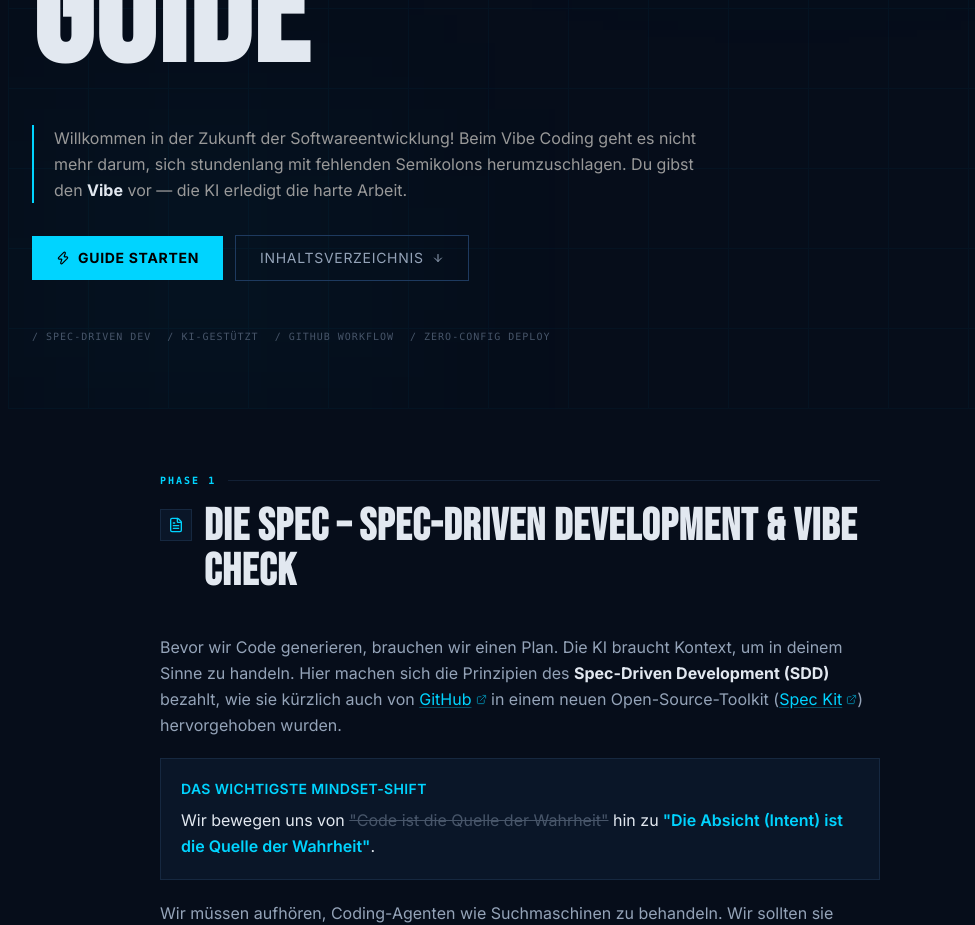
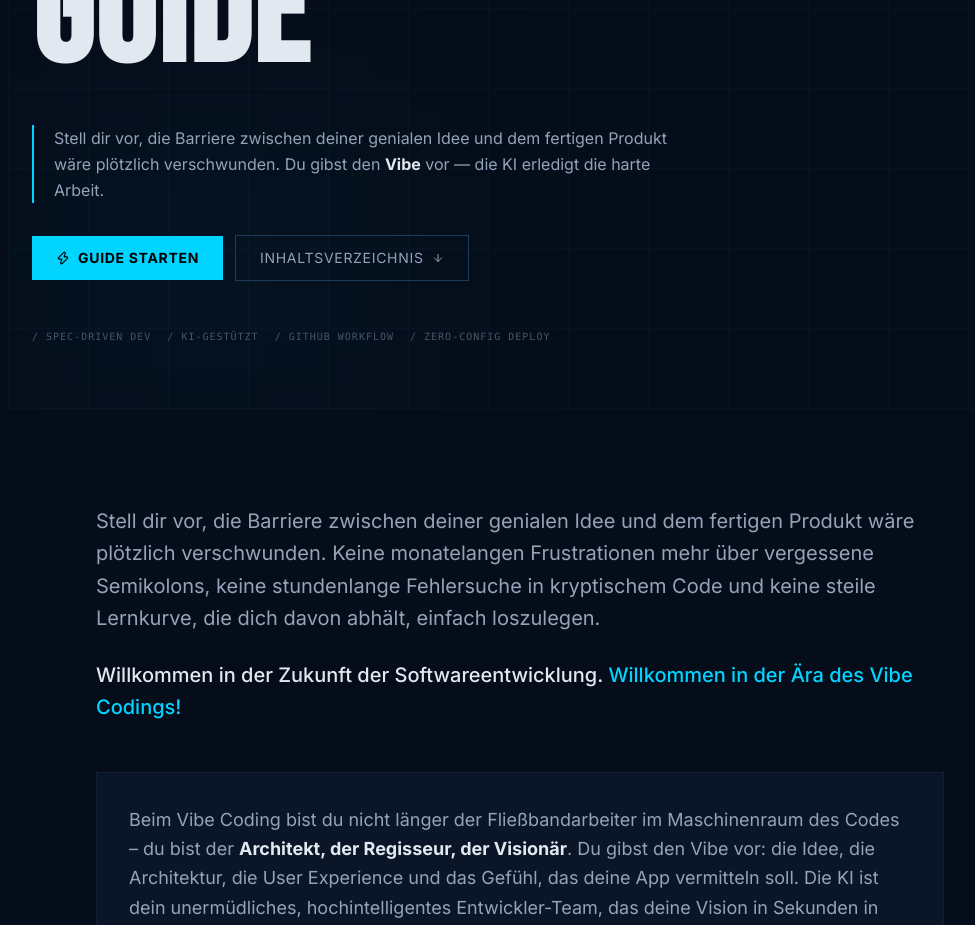
Before and after one commit to herbtobias/vibe-coding-starter-website, a React (Vite) app: page / in a window 1280 px wide. Shown: the part 800-1725 px from the top of the page, without its empty margins (248-1223 px from the left). Built offline with nearby package versions, Linux system fonts and the light colour scheme.

Commit message:
Add structured IntroSection below Hero

```diff
--- a/src/App.jsx
+++ b/src/App.jsx
@@ -4,6 +4,7 @@ import Sidebar from './components/Sidebar';
 import MobileMenu from './components/MobileMenu';
 import PrintButton from './components/PrintButton';
 import HeroSection from './components/HeroSection';
+import IntroSection from './components/IntroSection';
 import Phase1Section from './components/Phase1Section';
 import Phase1_1Section from './components/Phase1_1Section';
 import Phase2Section from './components/Phase2Section';
@@ -92,6 +93,7 @@ export default function App() {
 
         <main className="flex-1 min-w-0">
           <HeroSection />
+          <IntroSection />
 
           <div className="max-w-3xl mx-auto px-6 py-16">
             <Phase1Section />
--- a/src/components/HeroSection.jsx
+++ b/src/components/HeroSection.jsx
@@ -40,9 +40,8 @@ export default function HeroSection() {
         </h1>
 
         <div className="mt-10 max-w-2xl">
-          <p className="text-[#999] text-base leading-relaxed border-l-2 border-[#00d4ff] pl-5">
-            Willkommen in der Zukunft der Softwareentwicklung! Beim Vibe Coding geht es nicht mehr darum,
-            sich stundenlang mit fehlenden Semikolons herumzuschlagen.
+          <p className="text-[#94a3b8] text-base leading-relaxed border-l-2 border-[#00d4ff] pl-5">
+            Stell dir vor, die Barriere zwischen deiner genialen Idee und dem fertigen Produkt wäre plötzlich verschwunden.
             Du gibst den <strong className="text-[#e2e8f0]">Vibe</strong> vor — die KI erledigt die harte Arbeit.
           </p>
         </div>
--- /dev/null
+++ b/src/components/IntroSection.jsx
@@ -0,0 +1,90 @@
+export default function IntroSection() {
+  const opportunities = [
+    {
+      icon: '💡',
+      title: 'Gründe dein Startup an einem Wochenende',
+      text: 'Du hast eine Millionen-Dollar-Idee? Du brauchst kein Team mehr, um einen ersten Prototypen (MVP) zu bauen. Du baust ihn einfach selbst.',
+    },
+    {
+      icon: '🛠️',
+      title: 'Löse echte Alltagsprobleme',
+      text: 'Du bist Vermieter und hasst die jährliche Zettelwirtschaft bei der Nebenkostenabrechnung? Vibe-code dir an einem einzigen Nachmittag eine maßgeschneiderte Nebenkosten-App, die Rechnungen verwaltet und die Abrechnung für deine Mieter per Knopfdruck erstellt. Schluss mit dem ewigen Excel-Chaos!',
+    },
+    {
+      icon: '🎮',
+      title: 'Lass deiner Kreativität freien Lauf',
+      text: 'Eine Fitness-App nur für dich? Ein kleines Spiel? Ein Tool für deinen Verein? Deine Fantasie ist ab sofort das einzige Limit.',
+    },
+  ];
+
+  return (
+    <section id="intro-text" className="relative bg-[#060d1a] border-b border-[#122035]">
+      <div className="max-w-4xl mx-auto px-6 py-16 md:py-24">
+
+        <div className="mb-12">
+          <p className="text-[#94a3b8] text-lg md:text-xl leading-relaxed mb-6">
+            Stell dir vor, die Barriere zwischen deiner genialen Idee und dem fertigen Produkt wäre plötzlich
+            verschwunden. Keine monatelangen Frustrationen mehr über vergessene Semikolons, keine stundenlange
+            Fehlersuche in kryptischem Code und keine steile Lernkurve, die dich davon abhält, einfach loszulegen.
+          </p>
+          <p className="text-[#e2e8f0] text-lg md:text-xl leading-relaxed font-medium">
+            Willkommen in der Zukunft der Softwareentwicklung.{' '}
+            <span className="text-[#00d4ff]">Willkommen in der Ära des Vibe Codings!</span>
+          </p>
+        </div>
+
+        <div className="bg-[#0a1628] border border-[#122035] p-6 md:p-8 mb-12">
+          <p className="text-[#94a3b8] text-base md:text-lg leading-relaxed">
+            Beim Vibe Coding bist du nicht länger der Fließbandarbeiter im Maschinenraum des Codes –
+            du bist der <strong className="text-[#e2e8f0]">Architekt, der Regisseur, der Visionär</strong>.
+            Du gibst den Vibe vor: die Idee, die Architektur, die User Experience und das Gefühl, das deine
+            App vermitteln soll. Die KI ist dein unermüdliches, hochintelligentes Entwickler-Team, das deine
+            Vision in Sekunden in echten, funktionierenden Code übersetzt.
+          </p>
+        </div>
+
+        <div className="mb-12">
+          <p className="text-[#00d4ff] text-sm font-mono font-bold uppercase tracking-[0.2em] mb-8">
+            Was bedeutet das für dich? Unendliche Möglichkeiten!
+          </p>
+
+          <div className="space-y-6">
+            {opportunities.map((item) => (
+              <div
+                key={item.title}
+                className="flex gap-5 bg-[#0a1628]/50 border border-[#122035] p-5 hover:border-[#00d4ff]/20 transition-colors duration-200"
+              >
+                <div className="text-2xl flex-shrink-0 mt-0.5">{item.icon}</div>
+                <div>
+                  <h3 className="text-[#e2e8f0] font-bold text-base mb-2">{item.title}</h3>
+                  <p className="text-[#94a3b8] text-sm leading-relaxed">{item.text}</p>
+                </div>
+              </div>
+            ))}
+          </div>
+        </div>
+
+        <div className="border-l-2 border-[#00d4ff] pl-6 mb-12">
+          <p className="text-[#94a3b8] text-base md:text-lg leading-relaxed">
+            Du musst nicht wissen, wie man einen Server konfiguriert oder wie die genaue Syntax von Swift,
+            Kotlin oder React lautet.{' '}
+            <strong className="text-[#e2e8f0]">
+              Du musst nur wissen, was du willst und warum du es willst.
+            </strong>
+          </p>
+        </div>
+
+        <div className="bg-[#00d4ff]/5 border border-[#00d4ff]/20 p-6 md:p-8">
+          <p className="text-[#94a3b8] text-base md:text-lg leading-relaxed">
+            Dieser Guide ist deine <strong className="text-[#e2e8f0]">Eintrittskarte in diese neue Welt</strong>.
+            Er nimmt dich an die Hand und führt dich durch einen professionellen Software-Entwicklungsprozess –
+            aber komplett auf KI-gestütztes Arbeiten ausgelegt. Schnall dich an, mach den Kopf frei für deine
+            besten Ideen und lass uns gemeinsam Software erschaffen, wie es noch nie zuvor möglich war.{' '}
+            <span className="text-[#00d4ff] font-bold">Let's go! 🚀</span>
+          </p>
+        </div>
+
+      </div>
+    </section>
+  );
+}
```
